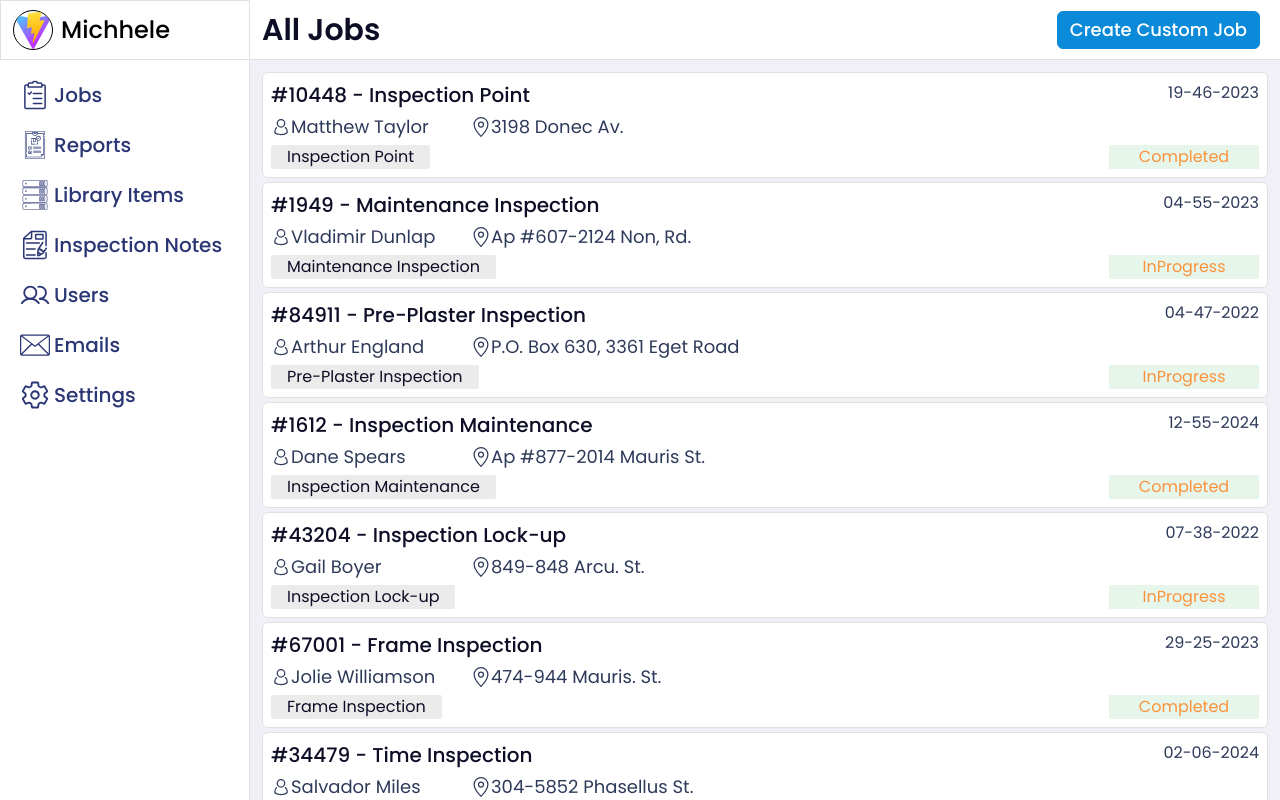
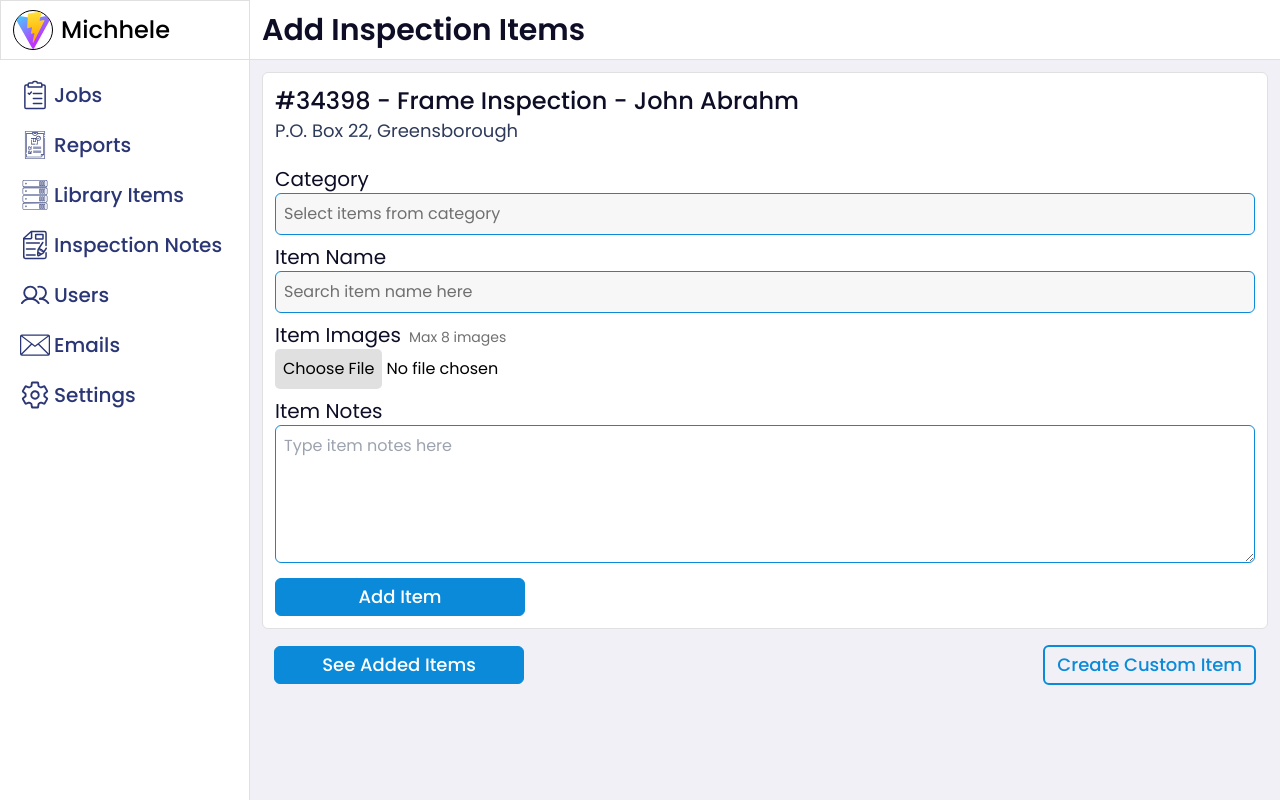
Before and after one commit to iSatVeerSingh/inspection-report-app-old, a React (Vite) app: page / in a window 1280 px wide. Built offline with nearby package versions, Linux system fonts and the light colour scheme; the HTML template or start-up script is replaced by a standard one.

Commit message:
add inspection items page created

```diff
--- /dev/null
+++ b/src/components/FileInput.tsx
@@ -0,0 +1,42 @@
+"use client";
+
+type FileInputProps = {
+  label?: string;
+  name: string;
+  required?: boolean;
+  subLabel?: string;
+  inputError?: string;
+};
+
+const FileInput = ({
+  label,
+  name,
+  required,
+  subLabel,
+  inputError,
+}: FileInputProps) => {
+  return (
+    <div>
+      {label && (
+        <label htmlFor={name} className="text-xl text-rich-black mb-1">
+          <span>{label}</span>
+          {subLabel && (
+            <span className="text-sm text-placeholder ml-2">{subLabel}</span>
+          )}
+        </label>
+      )}
+      <div>
+        <input
+          className="cursor-pointer"
+          type="file"
+          name={name}
+          id={name}
+          required={required}
+        />
+      </div>
+      {inputError && <span className="text-sm text-red-500">{inputError}</span>}
+    </div>
+  );
+};
+
+export default FileInput;
--- /dev/null
+++ b/src/components/InputTextArea.tsx
@@ -0,0 +1,32 @@
+"use client";
+
+type InputTextAreaProps = {
+  label?: string;
+  name: string;
+  placeholder?: string;
+  required?: boolean;
+};
+
+const InputTextArea = ({
+  label,
+  name,
+  placeholder,
+  required,
+}: InputTextAreaProps) => {
+  return (
+    <div>
+      {label && <label className="text-xl text-rich-black mb-1" htmlFor={name}>{label}</label>}
+      <textarea
+        className="w-full border border-blue-primay p-2 rounded-md"
+        name={name}
+        id={name}
+        cols={30}
+        rows={5}
+        placeholder={placeholder}
+        required={required}
+      ></textarea>
+    </div>
+  );
+};
+
+export default InputTextArea;
--- a/src/index.css
+++ b/src/index.css
@@ -3,6 +3,14 @@
 @tailwind utilities;
 
 body {
-  background-color: #F0F0F6;
-  font-family: 'Poppins', sans-serif;
+  background-color: #f0f0f6;
+  font-family: "Poppins", sans-serif;
 }
+
+input[type="file"]::file-selector-button {
+  background-color: #E0E0E0;
+  border: none;
+  padding: 8px;
+  border-radius: 5px;
+  cursor: pointer;
+}
--- /dev/null
+++ b/src/pages/jobs/AddInspectionItems.tsx
@@ -0,0 +1,44 @@
+"use client";
+
+import ButtonPrimary from "../../components/ButtonPrimay";
+import ButtonSecondary from "../../components/ButtonSecondary";
+import FileInput from "../../components/FileInput";
+import InputField from "../../components/InputField";
+import InputTextArea from "../../components/InputTextArea";
+import PageLayout from "../../components/PageLayout";
+
+const AddInspectionItems = () => {
+  return (
+    <PageLayout title="Add Inspection Items">
+      <div className="bg-white border border-stroke p-3 rounded-md">
+        <h2 className="text-rich-black text-2xl font-medium">
+          #34398 - Frame Inspection - John Abrahm
+        </h2>
+        <p className="text-gray-dark text-lg">P.O. Box 22, Greensborough</p>
+        <form className="grid gap-2 mt-5">
+          <InputField
+            type="text"
+            label="Category"
+            name="category"
+            placeholder="Select items from category"
+          />
+          <InputField
+            type="text"
+            label="Item Name"
+            name="itemName"
+            placeholder="Search item name here"
+          />
+          <FileInput name="itemImage" label="Item Images" subLabel="Max 8 images" />
+          <InputTextArea name="itemNotes" placeholder="Type item notes here" label="Item Notes" />
+          <ButtonPrimary type="submit" className="max-w-[250px]" >Add Item</ButtonPrimary>
+        </form>
+      </div>
+      <div className="flex items-center px-3 mt-4 justify-between">
+        <ButtonPrimary className="min-w-[250px]" >See Added Items</ButtonPrimary>
+        <ButtonSecondary>Create Custom Item</ButtonSecondary>
+      </div>
+    </PageLayout>
+  );
+};
+
+export default AddInspectionItems;
--- a/src/routes/router.tsx
+++ b/src/routes/router.tsx
@@ -14,6 +14,7 @@ import Login from "../pages/Login";
 import * as Routes from "./paths";
 import JobSummary from "../pages/jobs/JobSummary";
 import AddInspectionNotes from "../pages/jobs/AddInspectionNotes";
+import AddInspectionItems from "../pages/jobs/AddInspectionItems";
 
 export const router = createBrowserRouter([
   {
@@ -23,7 +24,8 @@ export const router = createBrowserRouter([
     children: [
       {
         index: true,
-        element: <Jobs />,
+        // element: <Jobs />,
+        element: <AddInspectionItems />
       },
       {
         path: Routes.JOBS_DETAILS,
```
